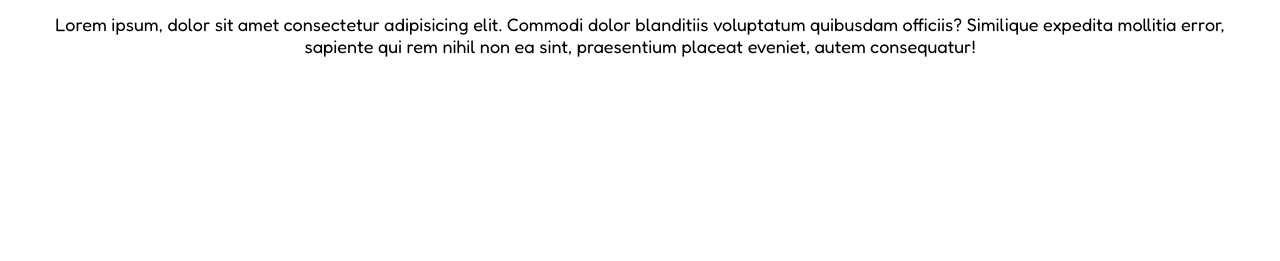
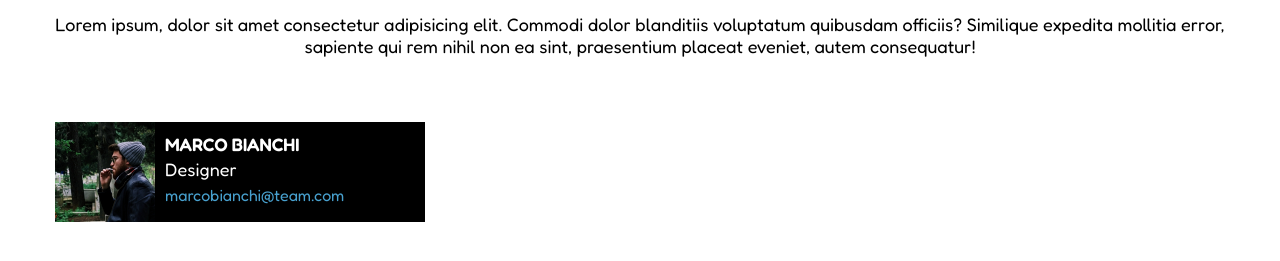
Before and after one commit to Fernweh99/html-css-float-cards, a plain HTML site: page index.html in a window 1280 px wide. Shown: the part 105-366 px from the top of the page. Drawn offline with Linux system fonts and the light colour scheme.

Commit message:
add first card

```diff
--- a/css/style.css
+++ b/css/style.css
@@ -23,8 +23,54 @@ h1 {
   font-size: 40px;
 }
 
+img {
+    float: left;
+    height: 100px;
+    width: 100px;
+}
+
 /* Utilis */
 .container {
   max-width: 1200px;
   margin: 0 auto;
 }
+
+/* Main */
+#introduction::after {
+    content: '';
+    display: block;
+    margin-bottom: 50px;
+}
+
+.clearfix::after {
+    display: table;
+    content: '';
+    clear: both;
+}
+
+.cards {
+    float: left;
+    background-color: black;
+    height: 100px;
+    width: calc(100% / 3 - 30px);
+    margin: 15px;
+}
+
+.info-colleague {
+    float: left;
+    color: white;
+    vertical-align: middle;
+    text-align: left;
+    line-height: 25px;
+    padding: 10px;
+}
+
+.mail {
+    color: var(--cyan);
+    text-decoration: none;
+    font-size: 16px;
+}
+
+.name {
+    font-weight: 700;
+}
--- a/index.html
+++ b/index.html
@@ -21,6 +21,7 @@
       <header>
         <h1>Meet our Team</h1>
       </header>
+      <!-- Contenuto principale -->
       <main>
         <section id="introduction">
           <p>
@@ -30,6 +31,17 @@
             placeat eveniet, autem consequatur!
           </p>
         </section>
+        <!-- I Riga carte informazioni sul team -->
+        <section class="clearfix">
+            <div class="cards">
+                <img src="img/male1.png" alt="Foto Marco Bianchi">
+                <div class="info-colleague">
+                    <p class="name">MARCO BIANCHI</p>
+                    <p class="role">Designer</p>
+                    <a href="mailto:marcobianchi@team.com" class="mail">marcobianchi@team.com</a>
+                </div>
+            </div>
+        </section>
       </main>
     </div>
   </body>
```
